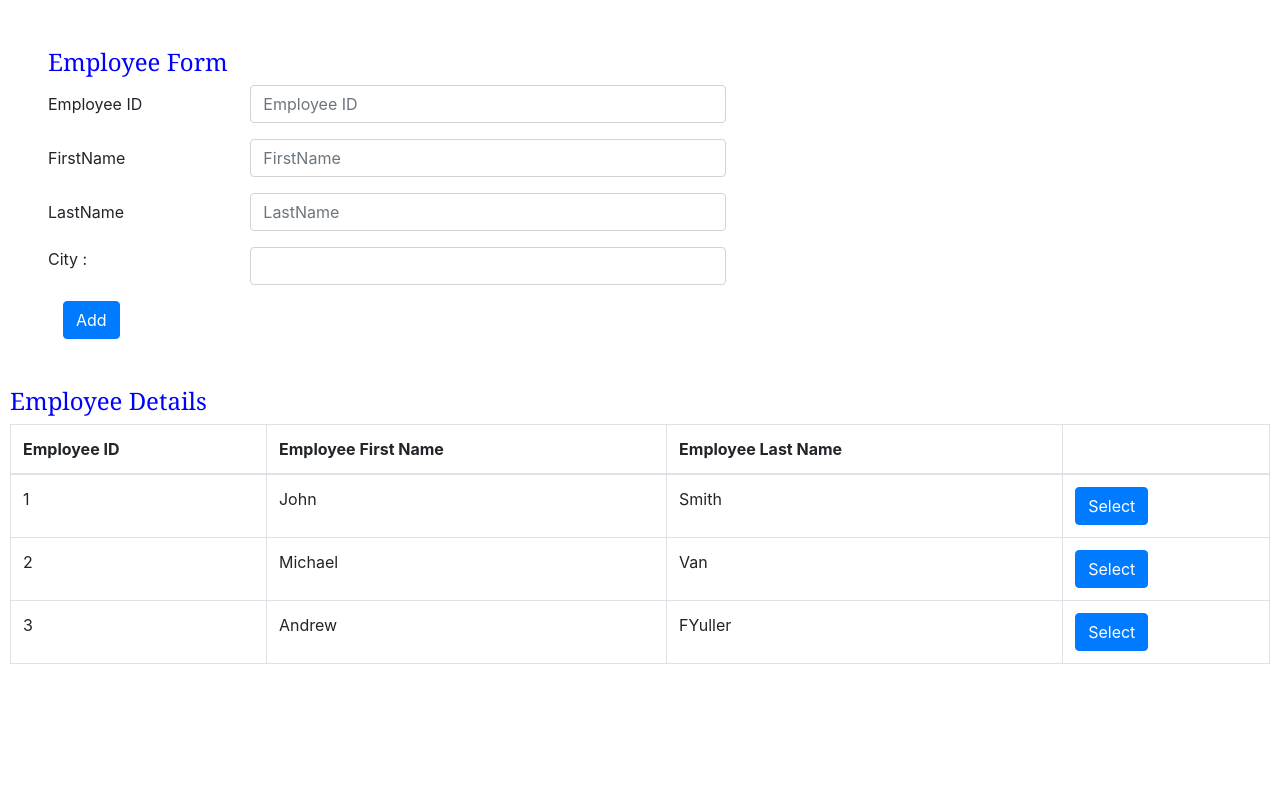
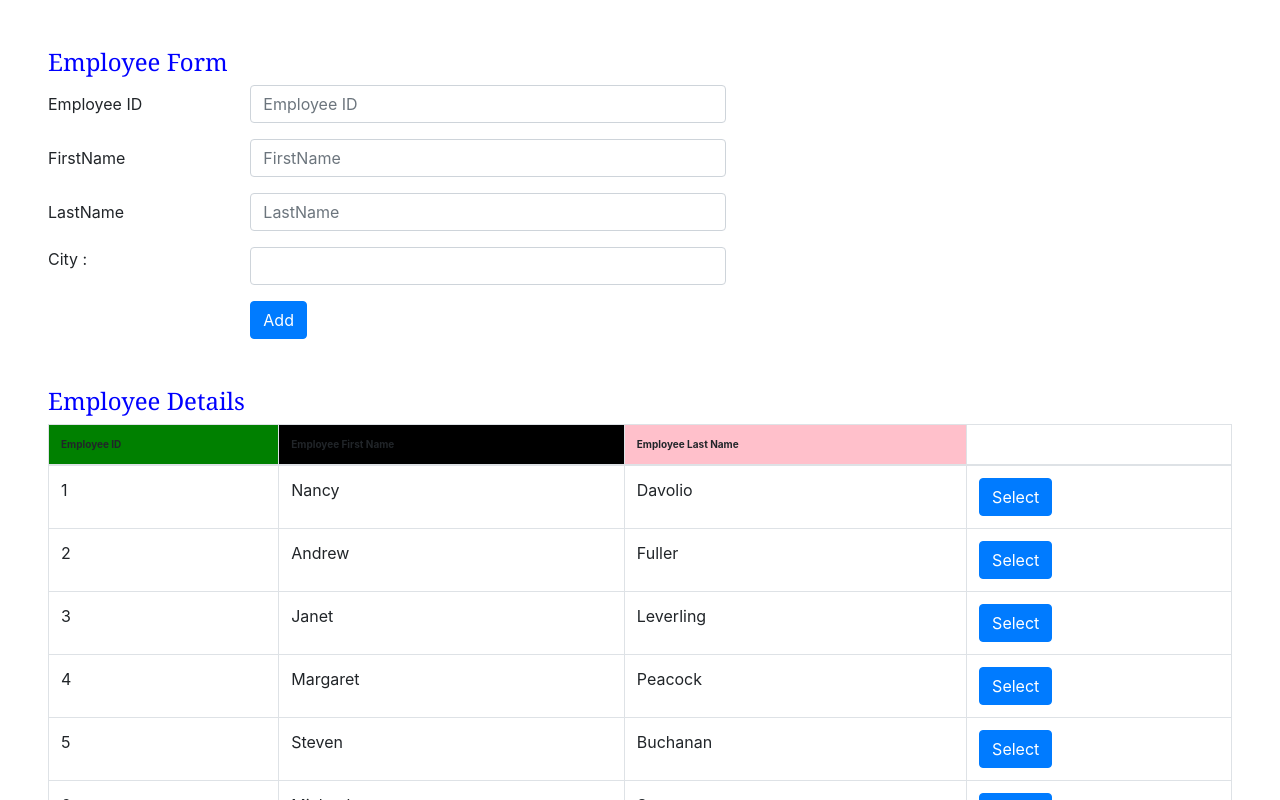
Before and after one commit to madanpatakota/CorePro, an Angular app: page / in a window 1280 px wide. Shown: the top 800 px of the page. Built offline with nearby package versions, Linux system fonts and the light colour scheme.

Commit message:
Custom  Directives are added

```diff
--- a/src/app/app.component.html
+++ b/src/app/app.component.html
@@ -1,5 +1,16 @@
 <!-- <app-employee></app-employee> -->
+<div style="margin: 3em">
+    <app-Employees></app-Employees>
+</div>
 
-<app-Employees>
 
-</app-Employees>
+<!-- <p #paragraph>this is the paragraph</p> -->
+
+<ng-template [ngIf]="false">
+    <p>
+        Hai....
+    </p>
+</ng-template>
+
+
+<!-- <p appApplyRedColor [ChangeDefaultColor] = "'Green'"> Sample text</p> -->
--- a/src/app/app.module.ts
+++ b/src/app/app.module.ts
@@ -5,12 +5,14 @@ import { AppComponent } from './app.component';
 import { EmployeeComponent } from './employees/employee/employee.component';
 import { EmployeesComponent } from './employees/employees.component';
 import { FormsModule } from '@angular/forms';
+import { ApplyRedColorDirective } from './apply-red-color.directive';
 
 @NgModule({
   declarations: [
     AppComponent,
     EmployeeComponent,
-    EmployeesComponent
+    EmployeesComponent,
+    ApplyRedColorDirective
   ],
   imports: [
     BrowserModule,
--- a/src/app/apply-red-color.directive.ts
+++ b/src/app/apply-red-color.directive.ts
@@ -1,9 +1,30 @@
 
-import { Directive } from '@angular/core';
+import { ThrowStmt } from '@angular/compiler';
+import { Directive, ElementRef, HostBinding, HostListener, Input, OnInit, Renderer2 } from '@angular/core';
 
 @Directive({
   selector: '[appApplyRedColor]'
 })
-export class ApplyRedColorDirective {
-      // .....Code Implementation
+export class ApplyRedColorDirective implements OnInit {
+
+  @Input('ChangeDefaultColor') YellowColor;
+  @HostBinding("style.fontSize") fontSize ;
+
+  constructor(private renderer: Renderer2, private element: ElementRef) {
+  }
+  ngOnInit() {
+    this.renderer.setStyle(this.element.nativeElement, 'backgroundColor', this.YellowColor);
+    this.fontSize = "10px";
+  }
+
+  @HostListener('mouseover') mouseovertoparagraph() {
+    this.renderer.setStyle(this.element.nativeElement, "backgroundColor", this.YellowColor);
+    this.fontSize = "30px";
+  }
+
+  @HostListener('mouseleave') mouseleavefromparagraph() {
+    this.renderer.setStyle(this.element.nativeElement, "backgroundColor", "red");
+    this.fontSize = "10px";
+  }
+
 }
--- a/src/app/employees/employee/employee.component.html
+++ b/src/app/employees/employee/employee.component.html
@@ -6,7 +6,7 @@
 <!-- <br> -->
 <!-- <input type="text" value="Michael"> -->
 
-<div class="form" style="margin: 3em">
+<div class="form">
     <div>
         <h4>Employee Form</h4>
     </div>
@@ -16,7 +16,8 @@
             <label class="col-form-label">Employee ID</label>
         </div>
         <div class="col-md-5">
-            <input #EID type="text" class="form-control" placeholder="Employee ID" [value]="EmployeeElement.EID">
+            <input #EID type="text" class="form-control"
+             placeholder="Employee ID" [value]="EmployeeElement.EID">
         </div>
     </div>
 
@@ -89,7 +90,7 @@
         </div>
     </div> -->
 
-    <div>
+    <div class="form-group row">
         <div class="col-md-2">
         </div>
         <div class="col-md-5">
--- a/src/app/employees/employee/employee.component.ts
+++ b/src/app/employees/employee/employee.component.ts
@@ -1,19 +1,19 @@
-import { Component, ContentChild, ElementRef, EventEmitter, Input, OnInit, Output, ViewChild, ViewEncapsulation } from '@angular/core';
+import { AfterViewInit, Component, ContentChild, ElementRef, EventEmitter, Input, OnChanges, OnInit, Output, ViewChild, ViewEncapsulation } from '@angular/core';
 
 @Component({
   selector: 'app-employee',
   templateUrl: './employee.component.html',
   styleUrls: ['./employee.component.css'],
-  encapsulation:ViewEncapsulation.None
+  encapsulation: ViewEncapsulation.None
 })
-export class EmployeeComponent implements OnInit {
+export class EmployeeComponent implements OnInit, AfterViewInit , OnChanges {
 
   EID = "";
   EmpLName = "";
   EmpFName = "";
 
 
-  @Input() EmployeeElement = { EID: "", EmpLName: "", EmpFName: ""}
+  @Input() EmployeeElement = { EID: "", EmpLName: "", EmpFName: "", City: "" };
 
   @Output() addEmployee = new EventEmitter<{
     EID: string,
@@ -22,9 +22,47 @@ export class EmployeeComponent implements OnInit {
   }>();
 
 
+  ngOnChanges(){
+    //console.log("Onint" , this.element);
+    console.log("ngOnchanges");
+    const nativeElement = this.cCity?.nativeElement;
+    //    const employeeList = this.EmployeeElement.City;
+    if (nativeElement) {
+      this.cCity.nativeElement.value = this.EmployeeElement.City;
+    }
+  }
+
+
+  ngOnInit(): void {
+    //console.log("Onint" , this.element);
+    console.log("ngOnInit");
+    const nativeElement = this.cCity?.nativeElement.value;
+    //    const employeeList = this.EmployeeElement.City;
+    if (nativeElement) {
+      this.cCity.nativeElement.value = this.EmployeeElement.City;
+    }
+  }
+  ngAfterViewInit(): void {
+    //console.log("afteviewint" , this.element);
+
+  }
+
+  ngAfterContentInit(): void {
+    //console.log("afteviewint" , this.element);
+    const nativeElement = this.cCity?.nativeElement.value;
+    console.log("ngAfterContentInit");
+    //    const employeeList = this.EmployeeElement.City;
+    if (nativeElement) {
+      this.cCity.nativeElement.value = this.EmployeeElement.City;
+    }
+  }
+
+
+
   @ViewChild("EID") vEID: ElementRef;
   @ViewChild("EmpFName") vEmpFName: HTMLElement;
   @ViewChild("EmpLName") vEmpLName: HTMLElement;
+  @ContentChild("EmpCity") cCity: ElementRef;
 
   // @ContentChild("EmpCity") vEmpCity:ElementRef;
 
@@ -50,12 +88,11 @@ export class EmployeeComponent implements OnInit {
 
   IsAdressSpecified: any = false;
 
-  constructor() {
+  constructor(private element: ElementRef) {
+    //console.log(element);
     //this.IsAdressSpecified = false;
   }
 
-  ngOnInit(): void {
-  }
 
   AddEmployee(empIDEl: HTMLInputElement, empFNameEl: HTMLInputElement, empLNameEl: HTMLInputElement) {
     //console.dir(empEl);
--- a/src/app/employees/employees.component.html
+++ b/src/app/employees/employees.component.html
@@ -1,30 +1,28 @@
 <app-employee [EmployeeElement]="EmployeeRow" (addEmployee)="onEmployeeCreated($event)">
-
-
     <div class="form-group row">
         <div class="col-md-2">City : </div>
-        <div class="col-md-5"><input type="text" class="form-control" value="" #EmpCity></div>
+        <div class="col-md-5"><input type="text" class="form-control" #EmpCity></div>
     </div>
 </app-employee>
 
 
 
-<div style="margin: 10px;">
+<div style="padding-top: 2em;">
     <h4>Employee Details</h4>
     <table class="table table-bordered">
         <thead>
             <tr>
-                <th>
+                <!-- ngOninit event of the directives loaded 3 times.  -->
+                <th appApplyRedColor [ChangeDefaultColor] = "'Green'">
                     Employee ID
                 </th>
-                <th>
+                <th appApplyRedColor [ChangeDefaultColor] = "'black'">
                     Employee First Name
                 </th>
-                <th>
+                <th appApplyRedColor [ChangeDefaultColor] = "'pink'">
                     Employee Last Name
                 </th>
                 <th>
-
                 </th>
             </tr>
         </thead>
@@ -33,7 +31,7 @@
                 <td>
                     {{employeeRow.EID}}
                 </td>
-                <td>
+                <td *ngIf="employeeRow.EmpFName">
                     {{employeeRow.EmpFName}}
                 </td>
                 <td>
--- a/src/app/employees/employees.component.ts
+++ b/src/app/employees/employees.component.ts
@@ -10,21 +10,30 @@ export class EmployeesComponent implements OnInit {
   constructor() { }
 
 
-  EmployeeRows = [{ EID: 1, EmpFName: "John", EmpLName: "Smith" },
-  { EID: 2, EmpFName: "Michael", EmpLName: "Van" },
-  { EID: 3, EmpFName: "Andrew", EmpLName: "FYuller" },];
+
+  EmployeeRows = [{ EID: 1, EmpFName: "Nancy	", EmpLName: "Davolio", City: "Seattle" },
+  { EID: 2, EmpFName: "Andrew", EmpLName: "Fuller", City: "Tacoma" },
+  { EID: 3, EmpFName: "Janet	", EmpLName: "Leverling", City: "Kirkland" },
+  { EID: 4, EmpFName: "	Margaret	", EmpLName: "Peacock", City: "Redmond" },
+  { EID: 5, EmpFName: "	Steven	", EmpLName: "Buchanan", City: "London" },
+  { EID: 6, EmpFName: "Michael	", EmpLName: "Suyama", City: "London" },
+  { EID: 7, EmpFName: "Robert	", EmpLName: "King", City: "London" },
+  { EID: 8, EmpFName: "Laura	", EmpLName: "Callahan", City: "Seattle" },
+  { EID: 9, EmpFName: "Anne	", EmpLName: "Dodsworth", City: "London" }];
   //Employees = ["madan","101" , 21];
 
-  EmployeeRow = { EID: "", EmpFName: "", EmpLName: "" };
+  EmployeeRow = { EID: "", EmpFName: "", EmpLName: "" , City : "" };
   evtCurrentRow(currentRow) {
     this.EmployeeRow = currentRow;
+    console.log(currentRow);
   }
 
   onEmployeeCreated($event) {
     this.EmployeeRows.push({
       EID: $event.EID,
       EmpFName: $event.EmpFName,
-      EmpLName: $event.EmpLName
+      EmpLName: $event.EmpLName,
+      City: $event.EmpCity
     })
     console.log("listening ", $event);
   }
```
Also changed, not shown: src/app/app.component.ts (+10 -1 lines).
